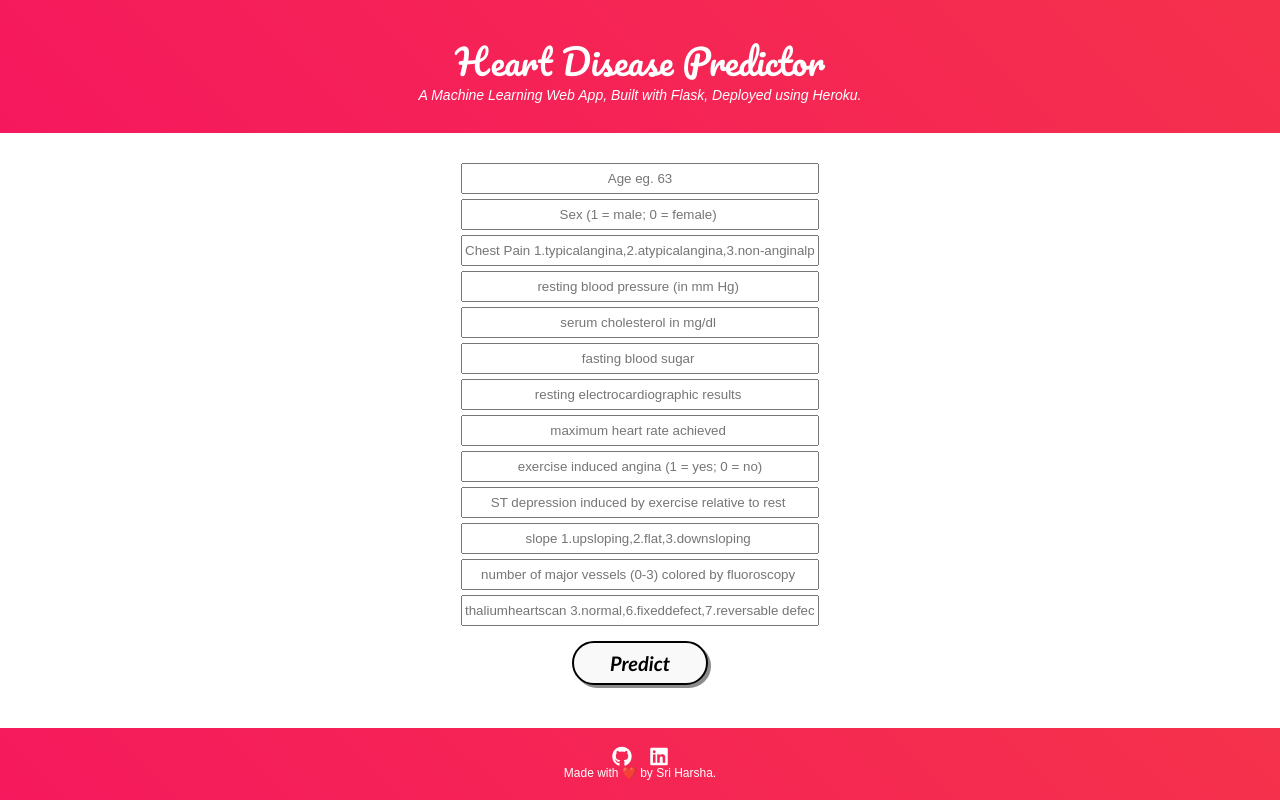
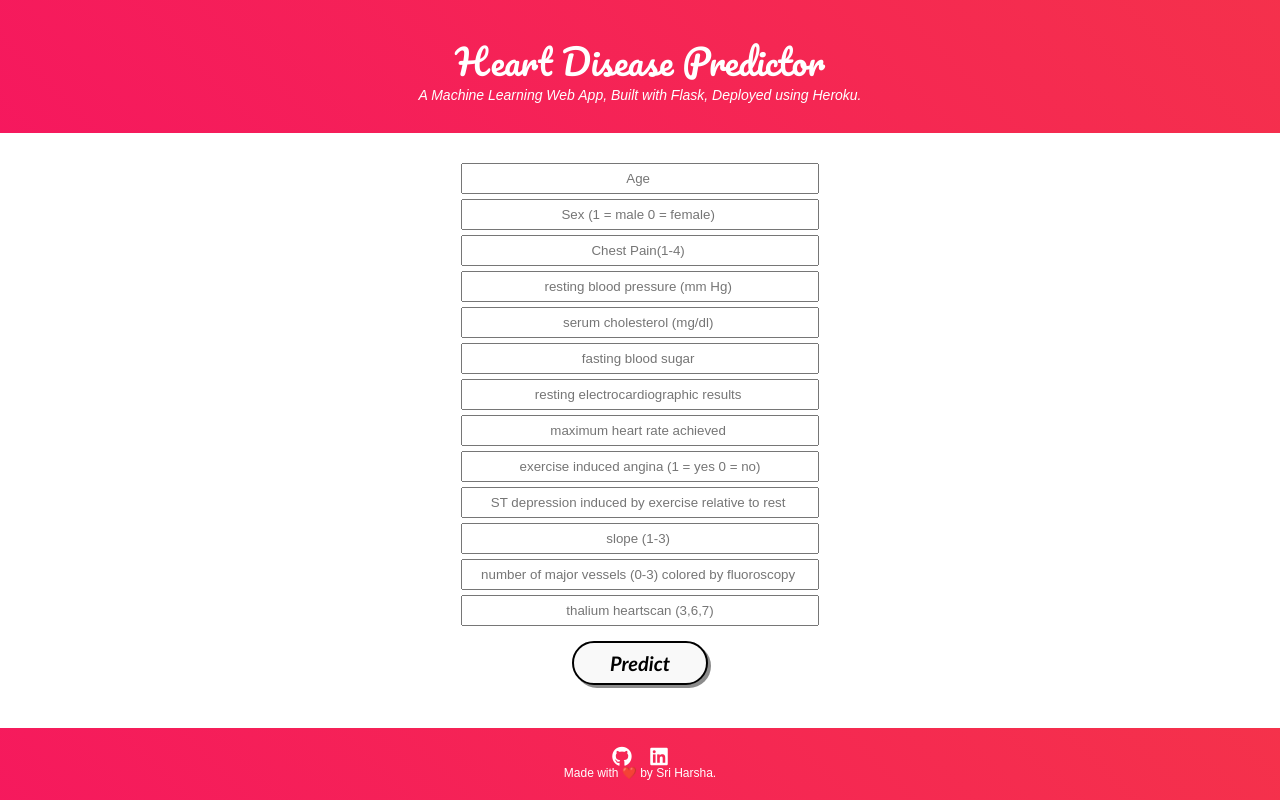
Before and after one commit to harsha989/HEARTDISEASE-PREDICTION-DEPLOYMENT, a Flask app: page / in a window 1280 px wide. Run offline with Flask 2, Linux system fonts and the light colour scheme; parts of the project's set-up code (start-up, migrations or seed data) failed here and were passed over; some libraries are stand-ins or nearby versions.

Commit message:
Update index.html

```diff
--- a/templates/index.html
+++ b/templates/index.html
@@ -23,19 +23,19 @@
         <!-- Text Area -->
     	<div class="ml-container">
     		<form action="{{ url_for('predict') }}" method="POST">
-                <input class="form-input" type="text" name="age" placeholder="Age eg. 63"><br>
-                <input class="form-input" type="text" name="sex" placeholder="Sex (1 = male; 0 = female) "><br>
-                <input class="form-input" type="text" name="cp" placeholder="Chest Pain 1.typicalangina,2.atypicalangina,3.non-anginalpain,4.asymptomatic"><br>
-                <input class="form-input" type="text" name="restbp" placeholder="resting blood pressure (in mm Hg) "><br>
-                <input class="form-input" type="text" name="chol" placeholder="serum cholesterol in mg/dl "><br>
+                <input class="form-input" type="text" name="age" placeholder="Age "><br>
+                <input class="form-input" type="text" name="sex" placeholder="Sex (1 = male 0 = female) "><br>
+                <input class="form-input" type="text" name="cp" placeholder="Chest Pain(1-4) "><br>
+                <input class="form-input" type="text" name="restbp" placeholder="resting blood pressure (mm Hg) "><br>
+                <input class="form-input" type="text" name="chol" placeholder="serum cholesterol (mg/dl) "><br>
                 <input class="form-input" type="text" name="fbs" placeholder="fasting blood sugar "><br>
                 <input class="form-input" type="text" name="restecg" placeholder="resting electrocardiographic results "><br>
                 <input class="form-input" type="text" name="thalach" placeholder="maximum heart rate achieved "><br>
-                <input class="form-input" type="text" name="exang" placeholder="exercise induced angina (1 = yes; 0 = no)"><br>
+                <input class="form-input" type="text" name="exang" placeholder="exercise induced angina (1 = yes 0 = no)"><br>
                 <input class="form-input" type="text" name="oldpeak" placeholder="ST depression induced by exercise relative to rest "><br>
-                <input class="form-input" type="text" name="slope" placeholder="slope 1.upsloping,2.flat,3.downsloping "><br>
+                <input class="form-input" type="text" name="slope" placeholder="slope (1-3) "><br>
                 <input class="form-input" type="text" name="ca" placeholder="number of major vessels (0-3) colored by fluoroscopy "><br>
-                <input class="form-input" type="text" name="thal" placeholder="thaliumheartscan 3.normal,6.fixeddefect,7.reversable defect"><br>
+                <input class="form-input" type="text" name="thal" placeholder="thalium heartscan (3,6,7)"><br>
 
 
         		<input type="submit" class="my-cta-button" value="Predict">
```
